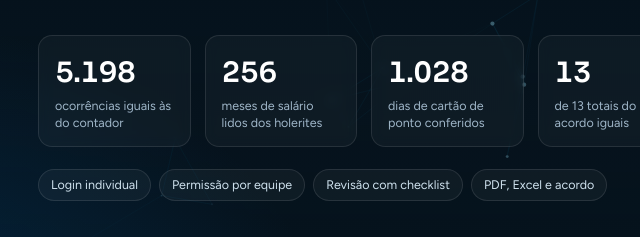
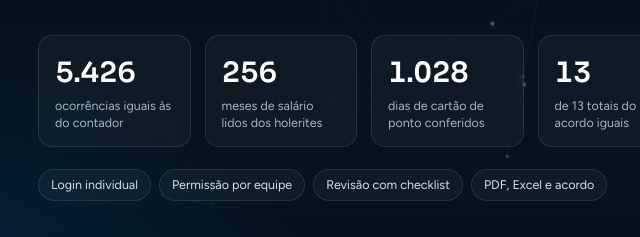
Before and after one commit to peixotoecury/calculos, a plain HTML site: page index.html in a window 1280 px wide. Shown: the part 505-742 px from the top of the page, 18-658 px from the left. Drawn offline with nearby package versions, Linux system fonts and the light colour scheme.

Commit message:
Atualiza a Central de Cálculos

```diff
--- a/index.html
+++ b/index.html
@@ -158,7 +158,7 @@ input,select,.btn{font:inherit;border:1px solid var(--line);background:#fff;colo
       <p class="lead">Lê a sentença, monta o cálculo e confere cada centavo contra o contador. Liquidação, impugnação, provisão e acordo, com revisão e histórico da equipe.</p>
       <div class="pergunta" aria-live="polite"><span class="q">›</span><span id="pergunta"></span><span class="cursor"></span></div>
       <div class="numeros">
-        <div class="num"><b data-n="5198">0</b><span>ocorrências iguais às do contador</span></div>
+        <div class="num"><b data-n="5426">0</b><span>ocorrências iguais às do contador</span></div>
         <div class="num"><b data-n="256">0</b><span>meses de salário lidos dos holerites</span></div>
         <div class="num"><b data-n="1028">0</b><span>dias de cartão de ponto conferidos</span></div>
         <div class="num"><b data-n="13">0</b><span>de 13 totais do acordo iguais</span></div>
```
